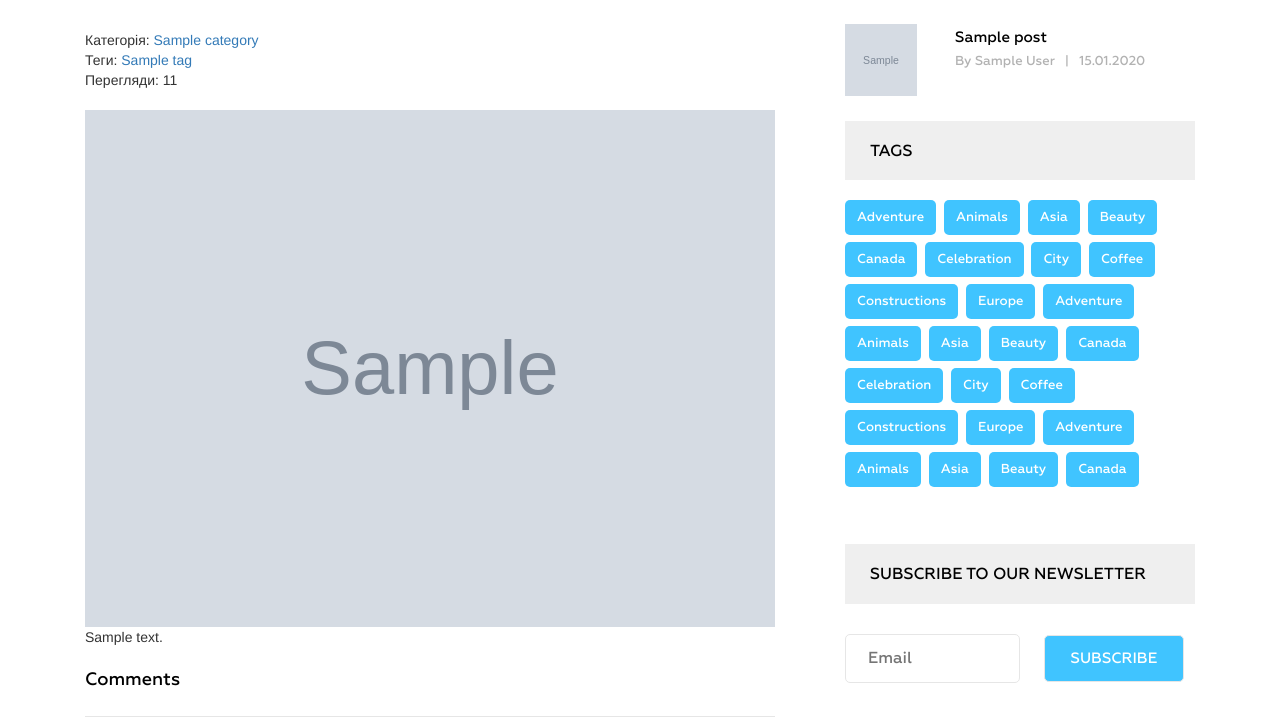
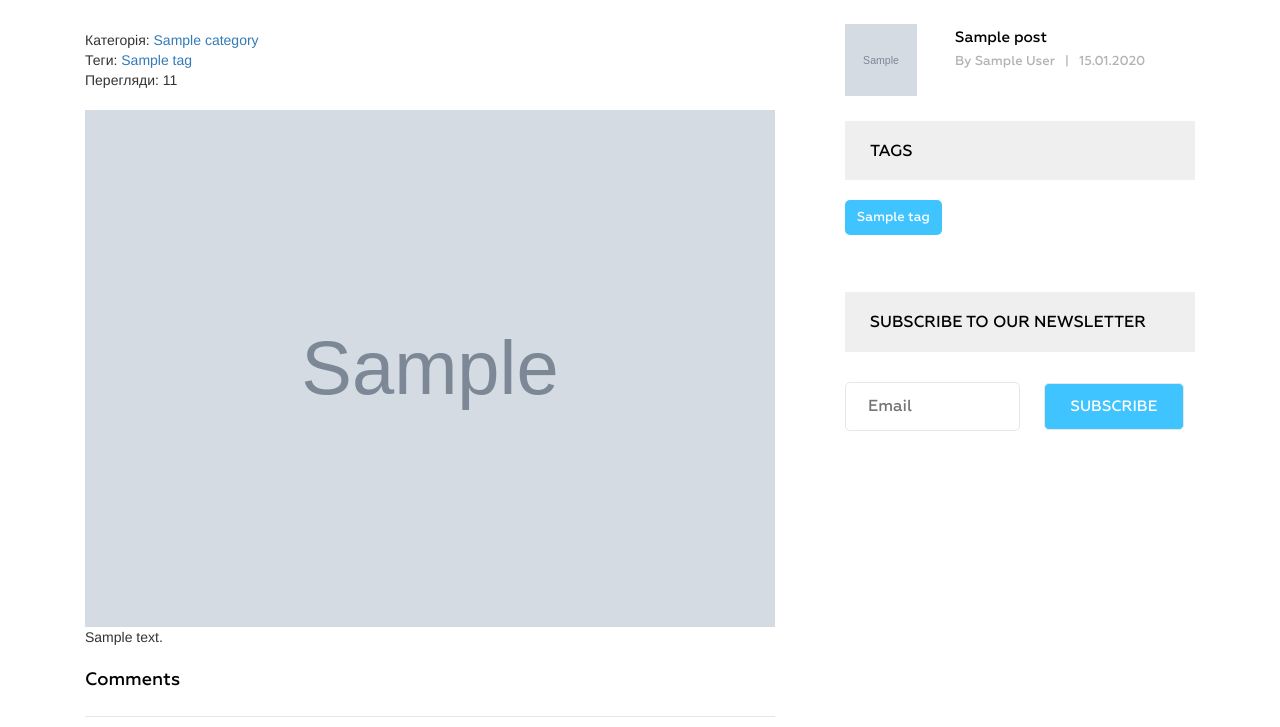
Before and after one commit to yurii-onyshchuk/HuntingBlog, a Django app: a page that uses siteblog/blog/templates/blog/inc/_sidebar.html in a window 1280 px wide. Shown: the part 188-915 px from the top of the page. Run offline with Django 4.2, Linux system fonts and the light colour scheme; tables that the repository leaves empty hold one stand-in row (values such as "Sample post"); grey boxes marked "Sample" are stand-in pictures; some libraries are stand-ins or nearby versions.

Commit message:
Add Tag in sidebar: simple tag

```diff
--- a/siteblog/blog/templates/blog/inc/_sidebar.html
+++ b/siteblog/blog/templates/blog/inc/_sidebar.html
@@ -4,31 +4,10 @@
     {% show_posts_list 6 %}
     <div class="tags">
         <h2 class="sidebar-title">Tags</h2>
-        <p><a href="#">Adventure</a></p>
-        <p><a href="#">Animals</a></p>
-        <p><a href="#">Asia</a></p>
-        <p><a href="#">Beauty</a></p>
-        <p><a href="#">Canada</a></p>
-        <p><a href="#">Celebration</a></p>
-        <p><a href="#">City</a></p>
-        <p><a href="#">Coffee</a></p>
-        <p><a href="#">Constructions</a></p>
-        <p><a href="#">Europe</a></p>
-        <p><a href="#">Adventure</a></p>
-        <p><a href="#">Animals</a></p>
-        <p><a href="#">Asia</a></p>
-        <p><a href="#">Beauty</a></p>
-        <p><a href="#">Canada</a></p>
-        <p><a href="#">Celebration</a></p>
-        <p><a href="#">City</a></p>
-        <p><a href="#">Coffee</a></p>
-        <p><a href="#">Constructions</a></p>
-        <p><a href="#">Europe</a></p>
-        <p><a href="#">Adventure</a></p>
-        <p><a href="#">Animals</a></p>
-        <p><a href="#">Asia</a></p>
-        <p><a href="#">Beauty</a></p>
-        <p><a href="#">Canada</a></p>
+        {% show_tag_list as tags %}
+        {% for tag in tags %}
+        <p><a href="{{tag.get_absolute_url}}">{{ tag.title }}</a></p>
+        {% endfor %}
     </div>
     <div class="newsletter">
         <h2 class="sidebar-title">Subscribe To oUR nEWSLETTER</h2>
--- a/siteblog/blog/templatetags/sidebar.py
+++ b/siteblog/blog/templatetags/sidebar.py
@@ -1,5 +1,5 @@
 from django import template
-from blog.models import Post
+from blog.models import Post, Tag
 
 register = template.Library()
 
@@ -8,3 +8,8 @@ register = template.Library()
 def show_posts_list(count=5):
     posts = Post.objects.order_by('-views')[:count]
     return {'posts': posts}
+
+
+@register.simple_tag()
+def show_tag_list():
+    return Tag.objects.all()
```
